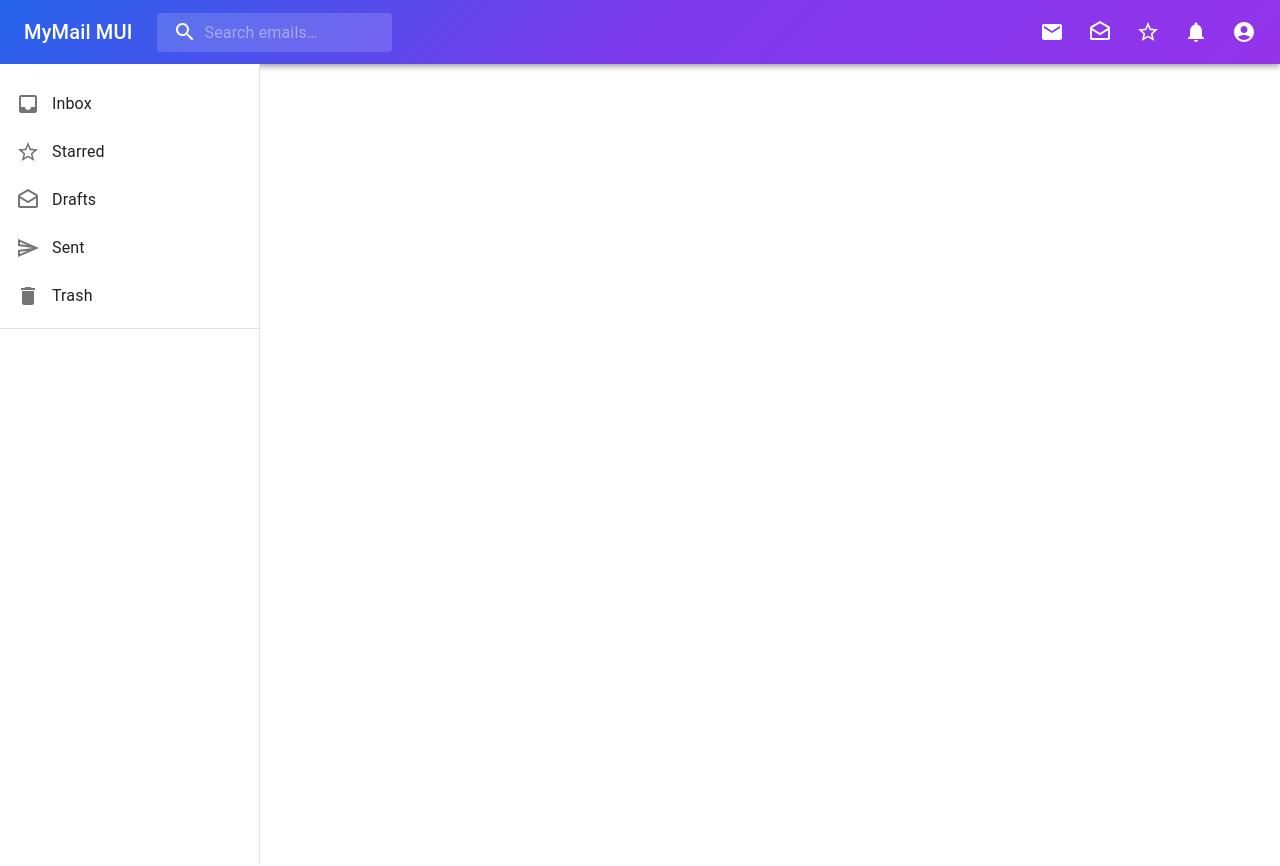
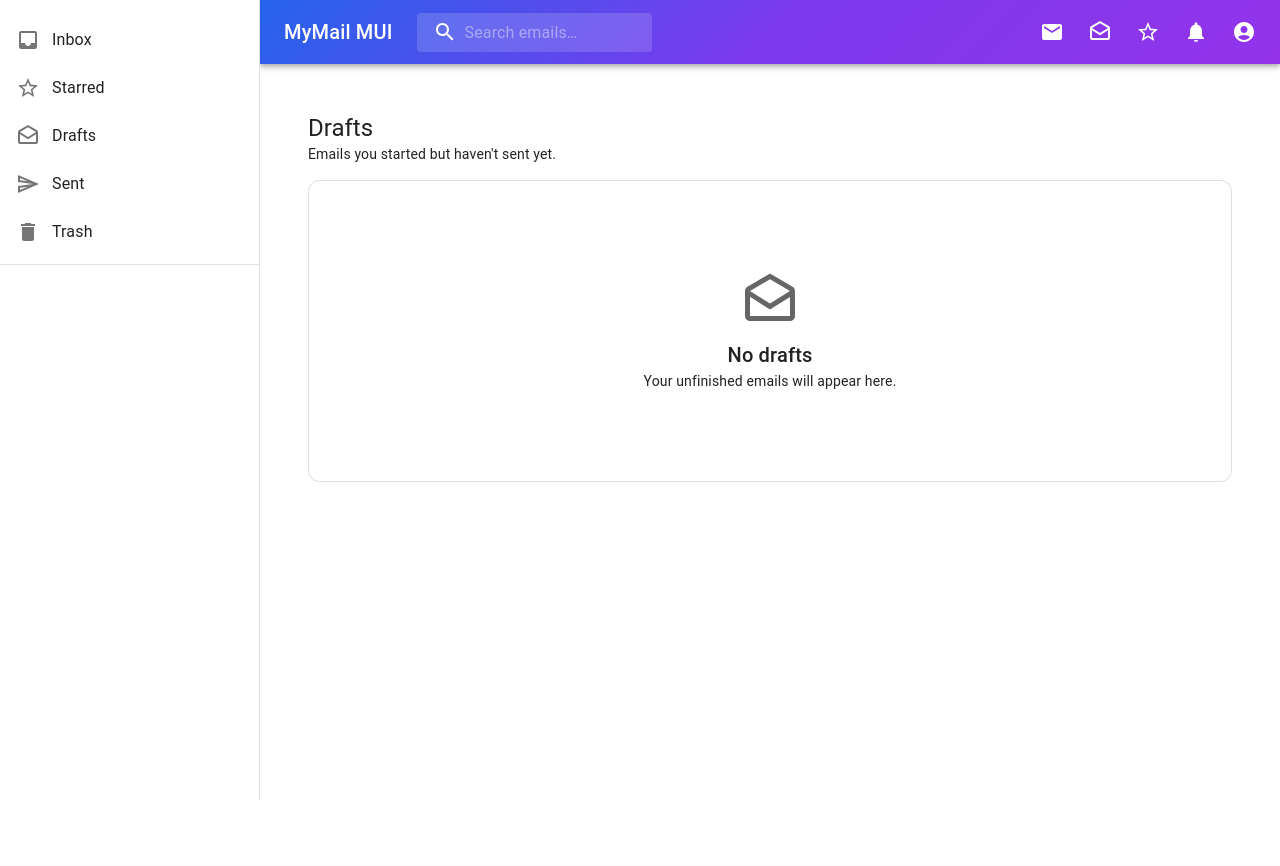
Before and after one commit to Yashtagad12/MUI-Project, a React (Vite) app: page /drafts in a window 1280 px wide. Shown: the top 866 px of the page. After the commit the page ends 800 px from the top, so only its background shows below. Built offline with nearby package versions, Linux system fonts and the light colour scheme.

Commit message:
modified props of navbar along with css fixes for flex layout structuring of main body and sidebar

```diff
--- a/src/Layouts/MainLayout.jsx
+++ b/src/Layouts/MainLayout.jsx
@@ -1,26 +1,91 @@
-import React from 'react'
+import React from 'react';
 import Sidebar from '../Components/Sidebar';
 import Navbar from '../Components/Navbar';
+
 import Box from '@mui/material/Box';
 import CssBaseline from '@mui/material/CssBaseline';
+
 import { useTheme } from '@mui/material/styles';
 import useMediaQuery from '@mui/material/useMediaQuery';
 
-
-const MainLayout = ({ open, onMenuClick, onSidebarClose, children }) => {
+const MainLayout = ({
+    open,
+    onMenuClick,
+    onSidebarClose,
+    onSearch,
+    unreadCount = 0,
+    draftCount = 0,
+    starredCount = 0,
+    children,
+}) => {
 
     const theme = useTheme();
-    const isMobile = useMediaQuery(theme.breakpoints.down('md'));
+
+    const isMobile = useMediaQuery(
+        theme.breakpoints.down('md')
+    );
+
     return (
-        <Box sx={{ display: 'flex', flexDirection: 'column', minHeight: '100vh' }}>
+        <Box
+            sx={{
+                display: 'flex',
+                minHeight: '100vh',
+                width: '100%',
+            }}
+        >
+
             <CssBaseline />
-            <Navbar onMenuClick={onMenuClick} />
-            <Sidebar open={open} onClose={onSidebarClose} variant={isMobile ? 'temporary' : 'permanent'} />
-            <Box component="main" sx={{ flexGrow: 1, p: 3 }}>
-                {children}
+
+            {/* SIDEBAR */}
+            <Sidebar
+                open={open}
+                onClose={onSidebarClose}
+                variant={isMobile ? 'temporary' : 'permanent'}
+            />
+
+            {/* RIGHT SIDE - NAVBAR + PAGE */}
+            <Box
+                sx={{
+                    flex: 1,
+                    minWidth: 0,
+                    minHeight: '100vh',
+                    display: 'flex',
+                    flexDirection: 'column',
+                }}
+            >
+
+                {/* NAVBAR */}
+              <Navbar
+    onMenuClick={onMenuClick}
+    onSearch={onSearch}
+    unreadCount={unreadCount}
+    draftCount={draftCount}
+    starredCount={starredCount}
+    isMobile={isMobile}
+/>
+
+                {/* PAGE CONTENT */}
+                <Box
+                    sx={{
+                        flex: 1,
+                        width: '100%',
+                        minWidth: 0,
+                        p: {
+                            xs: 1.5,
+                            sm: 2,
+                            md: 3,
+                        },
+                        overflow: 'auto',
+                        boxSizing: 'border-box',
+                    }}
+                >
+                    {children}
+                </Box>
+
             </Box>
+
         </Box>
-    )
-}
+    );
+};
 
 export default MainLayout;
```
